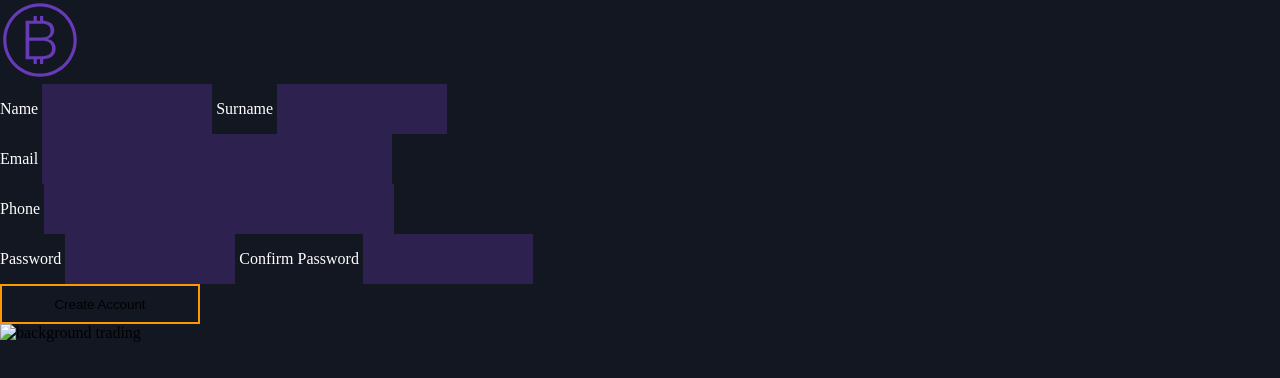
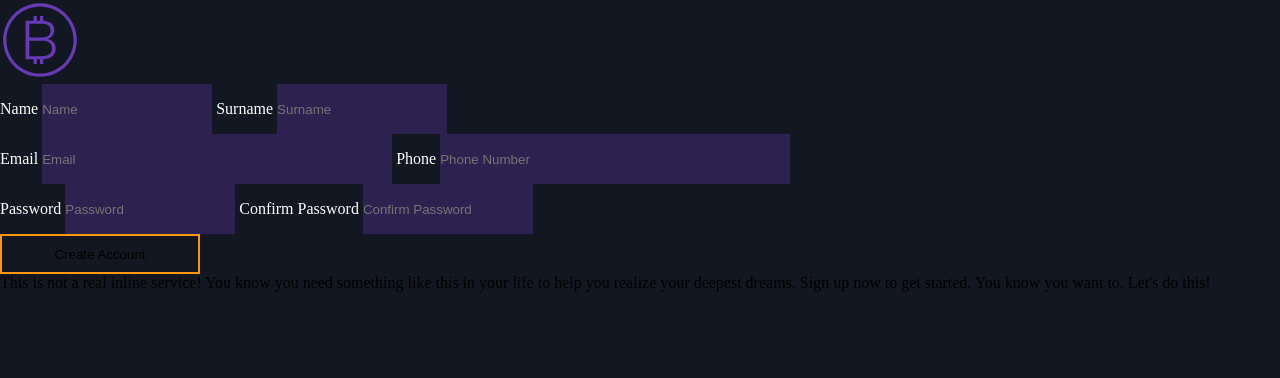
Before and after one commit to samuk16/sign-up-form, a plain HTML site: page index.html in a window 1280 px wide. Drawn offline with Linux system fonts and the light colour scheme.

Commit message:
Add new div with new text

```diff
--- a/index.html
+++ b/index.html
@@ -5,6 +5,9 @@
     <meta http-equiv="X-UA-Compatible" content="IE=edge">
     <meta name="viewport" content="width=device-width, initial-scale=1.0">
     <link rel="stylesheet" href="style.css">
+    <link rel="preconnect" href="https://fonts.googleapis.com">
+    <link rel="preconnect" href="https://fonts.gstatic.com" crossorigin>
+    <link href="https://fonts.googleapis.com/css2?family=Roboto+Mono&display=swap" rel="stylesheet">
     <title>sign Up Form</title>
 </head>
 <body>
@@ -17,50 +20,61 @@
             </svg>
         </div>
 
-        <form action="">
+        <form action="" class="formCont">
 
-            <div>
-                <label for="">Name
-                    <input type="text" name="name" >
+            <div class="containerFullName">
 
-                </label>
-                <label for="">Surname
-                    <input type="text" name="surname" >
-                </label>
+                <label for="name">Name</label>
+                <input type="text" placeholder="Name" name="name" id="name" >
+
+
+                <label for="surname">Surname</label>
+                <input type="text" placeholder="Surname" name="surname" id="surname" >
+
             </div>
 
-            <div>
-                <label for="">Email
-                    <input type="email" name="email" >
-                </label>
+            <div class="containerContact">
+
+                <label for="email">Email</label>
+                <input type="email" placeholder="Email" name="email" id="email" >
+
+                <label for="phone">Phone</label>
+                <input type="tel" placeholder="Phone Number" name="phone"  id="phone">
+
             </div>
 
-            <div>
-                <label for="">Phone
-                    <input type="tel" name="phone" >
-                </label>
+
+
+
+
+
+
+            <div class="containerPassword">
+
+                <label for="pass">Password</label>
+                <input type="password" placeholder="Password" name="pass" id="pass">
+
+                <label for="confirm">Confirm Password</label>
+                <input type="password" placeholder="Confirm Password" name="confirmpass" id="confirm">
+
             </div>
 
-            <div>
-                <label for="">Password
-                    <input type="password" name="pass" >
-                </label>
-
-                <label for="">Confirm Password
-                    <input type="password" name="confirmpass" >
-                </label>
-            </div>
-
-            <div>
+            <div class="containerBtn">
                 <button type="submit">Create Account</button>
             </div>
         </form>
+        <div class="textR">
+            <p>
+                This is not a real inline service! You know you need something like this in your life to help you realize your deepest dreams.
+                Sign up now to get started.
+                You know you want to.
+                Let's do this!
+            </p>
+        </div>
 
     </div>
 
-
-    <div class="containerImg">
-        <img src="/1267554_waifu2x_2x_3n_jpg.png" alt="background trading" width="981" height="1080">
-    </div>
+    <div class="shadow"></div>
+    <div class="containerImg"></div>
 </body>
 </html>
```
